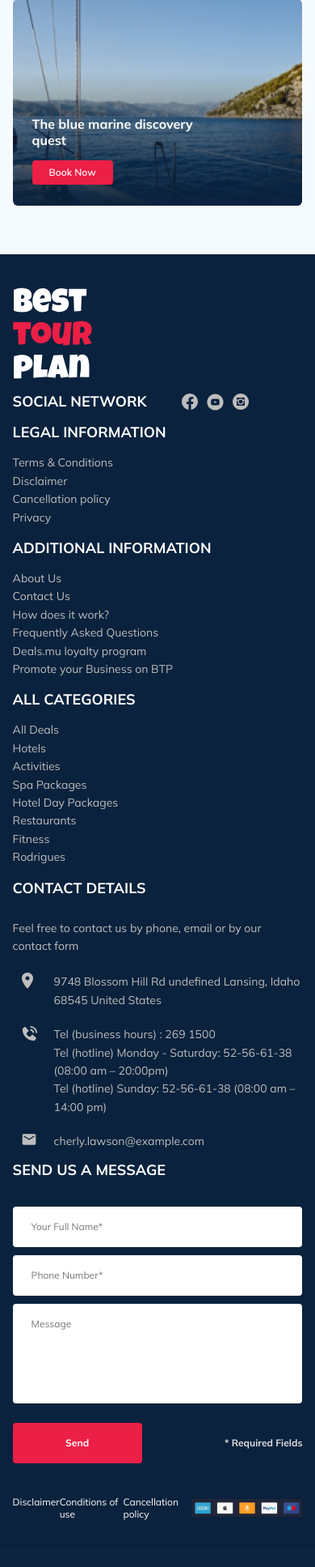
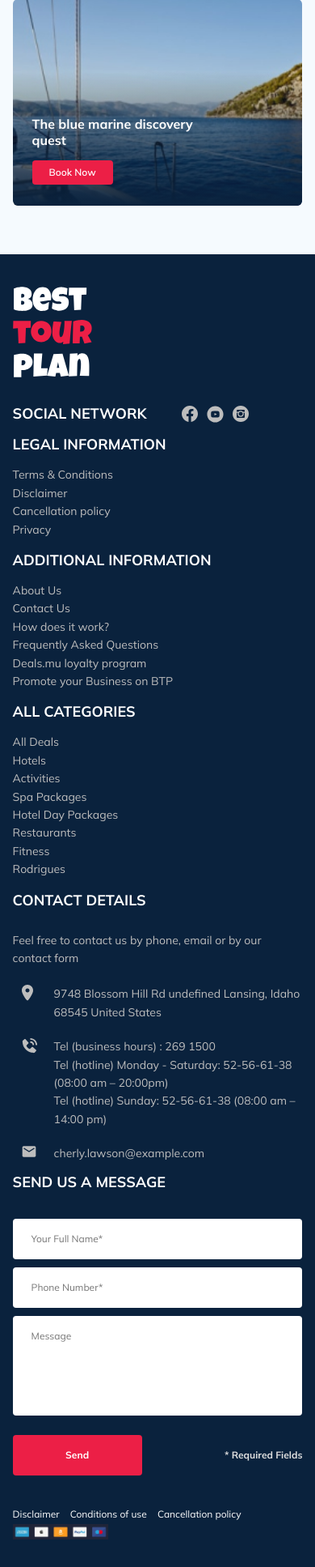
Before and after one commit to Jorine11/tour-plan, a PHP site: page / in a window 390 px wide. Shown: the part 2945-4880 px from the top of the page at 81% size. Before the commit the page ends 4822 px from the top, so only its background shows below. Run offline with PHP 8.4, Linux system fonts and the light colour scheme; some libraries are stand-ins or nearby versions.

Commit message:
fix: response

```diff
--- a/css/style.css
+++ b/css/style.css
@@ -854,7 +854,7 @@ button {
   grid-auto-rows: minmax(30px, min-content);
 }
 
-.footer-logo {
+.footer-logo__wrap {
   -ms-grid-row: 1;
   -ms-grid-row-span: 3;
   grid-row: 1 / 4;
@@ -927,20 +927,11 @@ button {
   min-width: 40px;
 }
 
-.footer-info {
-  display: -webkit-box;
-  display: -ms-flexbox;
-  display: flex;
-  -webkit-box-pack: end;
-      -ms-flex-pack: end;
-          justify-content: flex-end;
-}
-
 .footer-info__list {
-  min-width: 696px;
-  display: -webkit-box;
-  display: -ms-flexbox;
-  display: flex;
+  display: -ms-grid;
+  display: grid;
+  -ms-grid-columns: (33%)[3];
+      grid-template-columns: repeat(3, 33%);
   -webkit-box-pack: justify;
       -ms-flex-pack: justify;
           justify-content: space-between;
@@ -951,6 +942,9 @@ button {
 }
 
 .footer-info__item {
+  -ms-grid-column: 2;
+  -ms-grid-column-span: 1;
+  grid-column: 2 / 3;
   width: 283px;
   display: -webkit-box;
   display: -ms-flexbox;
@@ -958,6 +952,9 @@ button {
   -webkit-box-pack: justify;
       -ms-flex-pack: justify;
           justify-content: space-between;
+  -ms-flex-item-align: end;
+      align-self: end;
+  justify-self: center;
 }
 
 .footer-info__text {
@@ -971,6 +968,14 @@ button {
 .footer-info__link {
   text-decoration: none;
   color: inherit;
+}
+
+.footer-info__img {
+  -ms-grid-column: 3;
+  -ms-grid-column-span: 1;
+  grid-column: 3 / 4;
+  -ms-grid-column-align: end;
+      justify-self: end;
 }
 
 .social-network {
@@ -1012,7 +1017,7 @@ button {
 }
 
 .contact-details {
-  padding-top: 30px;
+  padding-top: 33px;
   -ms-grid-row: 4;
   grid-row: 4;
   grid-column: span 2;
@@ -1036,7 +1041,7 @@ button {
   list-style: none;
   padding: 0;
   margin: 0;
-  margin-top: 22px;
+  margin-top: 19px;
 }
 
 .contact-details__item {
@@ -1502,6 +1507,20 @@ template {
     width: 230px;
     min-height: 230px;
   }
+  .footer-wrap {
+    -ms-grid-columns: (minmax(min-content, 1fr))[4];
+        grid-template-columns: repeat(4, minmax(-webkit-min-content, 1fr));
+        grid-template-columns: repeat(4, minmax(min-content, 1fr));
+  }
+  .send-messange__input {
+    width: 100%;
+    -ms-flex-preferred-size: 100%;
+        flex-basis: 100%;
+    margin-bottom: 15px;
+  }
+  .send-messange__textarea {
+    margin-top: 0;
+  }
 }
 
 @media (max-width: 992px) {
@@ -1612,7 +1631,7 @@ template {
   .footer {
     padding-top: 10px;
   }
-  .footer-logo {
+  .footer-logo__wrap {
     width: 98px;
     height: 115px;
     -ms-grid-row: 1;
@@ -1651,6 +1670,13 @@ template {
   }
   .footer-info__list {
     margin-top: 57px;
+  }
+  .footer-info__item {
+    -ms-grid-column: 1;
+    -ms-grid-column-span: 2;
+    grid-column: 1 / 3;
+    -ms-grid-column-align: start;
+        justify-self: start;
   }
   .social-network {
     -ms-grid-row: 1;
@@ -1804,7 +1830,13 @@ template {
     margin: auto;
   }
   .footer-wrap {
-    grid-gap: 0;
+    grid-gap: 2px;
+    -ms-grid-columns: (minmax(min-content, 1fr))[4];
+        grid-template-columns: repeat(4, minmax(-webkit-min-content, 1fr));
+        grid-template-columns: repeat(4, minmax(min-content, 1fr));
+  }
+  .footer-logo__wrap {
+    margin-bottom: 15px;
   }
   .footer-legal {
     -ms-grid-column: 4;
@@ -1875,7 +1907,7 @@ template {
     -ms-grid-columns: 1fr;
         grid-template-columns: 1fr;
   }
-  .footer-logo {
+  .footer-logo__wrap {
     -ms-grid-row: 1;
     grid-row: 1;
     -ms-grid-column: 1;
@@ -1951,6 +1983,17 @@ template {
     padding-top: 5px;
     padding-bottom: 40px;
   }
+  .footer-info__list {
+    row-gap: 5px;
+  }
+  .footer-info__img {
+    -ms-grid-row: 2;
+    grid-row: 2;
+    -ms-grid-column: 1;
+    grid-column: 1;
+    -ms-grid-column-align: start;
+        justify-self: start;
+  }
 }
 
 @media (max-width: 380px) {
@@ -1968,10 +2011,6 @@ template {
     text-align: center;
     text-transform: uppercase;
   }
-  .footer-info__list {
-    -ms-flex-wrap: wrap;
-        flex-wrap: wrap;
-  }
 }
 
 @media (max-width: 320px) {
@@ -2053,7 +2092,7 @@ template {
   .footer {
     padding-top: 40px;
   }
-  .footer-logo {
+  .footer-logo__wrap {
     margin-bottom: 22px;
   }
   .footer-legal {
--- a/index.html
+++ b/index.html
@@ -400,11 +400,13 @@
     <footer class="footer">
       <div class="container footer-container">
         <div class="footer-wrap">
-          <img
-            src="img/vertical-logo.svg"
-            alt="logo: best tour plan"
-            class="logo footer-logo"
-          />
+          <div class="footer-logo__wrap">
+            <img
+              src="img/vertical-logo.svg"
+              alt="logo: best tour plan"
+              class="logo footer-logo"
+            />
+          </div>
           <div class="footer__ul footer-categories">
             <h3 class="footer-categories__title footer__title">
               ALL CATEGORIES
--- a/sass/_media.sass
+++ b/sass/_media.sass
@@ -11,6 +11,17 @@
       &__item
         width: 230px
         min-height: 230px
+  .footer
+    &-wrap
+      grid-template-columns: repeat(4, minmax(min-content, 1fr))
+  .send
+    &-messange
+      &__input
+        width: 100%
+        flex-basis: 100%
+        margin-bottom: 15px
+      &__textarea
+        margin-top: 0
 @media (max-width: 992px)
   .container
     max-width: 700px
@@ -90,10 +101,11 @@
   .footer
     padding-top: 10px
     &-logo
-      width: 98px
-      height: 115px
-      grid-row: 1
-      margin-top: 30px
+      &__wrap
+        width: 98px
+        height: 115px
+        grid-row: 1
+        margin-top: 30px
     &-wrap
       grid-template-columns: repeat(4, minmax(150px, 1fr))
       grid-gap: 30px
@@ -113,6 +125,9 @@
     &-info
       &__list
         margin-top: 57px
+      &__item
+        grid-column: 1 / 3
+        justify-self: start
   .social
     &-network
       grid-row: 1
@@ -220,7 +235,11 @@
       max-width: 700px
       margin: auto
     &-wrap
-      grid-gap: 0
+      grid-gap: 2px
+      grid-template-columns: repeat(4, minmax(min-content, 1fr))
+    &-logo
+      &__wrap
+        margin-bottom: 15px
     &-legal
       grid-column: 4 / 5
       padding-left: 0px
@@ -268,8 +287,9 @@
       grid-gap: 0
       grid-template-columns: 1fr
     &-logo
-      grid-row: 1
-      grid-column: 1
+      &__wrap
+        grid-row: 1
+        grid-column: 1
     &-additional
       grid-row: 4
       grid-column: 1
@@ -318,6 +338,14 @@
   .hotel
     padding-top: 5px
     padding-bottom: 40px
+  .footer
+    &-info
+      &__list
+        row-gap: 5px
+      &__img
+        grid-row: 2
+        grid-column: 1
+        justify-self: start
 @media (max-width: 380px)
   .booking
     &-info
@@ -332,10 +360,7 @@
       line-height: 23px
       text-align: center
       text-transform: uppercase
-  .footer
-    &-info
-      &__list
-        flex-wrap: wrap
+
 @media (max-width: 320px)
   .container
     width: 280px
@@ -403,7 +428,8 @@
   .footer
     padding-top: 40px
     &-logo
-      margin-bottom: 22px
+      &__wrap
+        margin-bottom: 22px
     &-legal
       margin-bottom: 31px
     &-additional
--- a/sass/blocks/_footer.sass
+++ b/sass/blocks/_footer.sass
@@ -8,8 +8,9 @@
     grid-gap: 20px
     grid-auto-rows: minmax(30px, min-content)
   &-logo
-    grid-row: 1 / 4
-    margin-top: 30px
+    &__wrap
+      grid-row: 1 / 4
+      margin-top: 30px
   &-categories
     grid-row: 1 / 4
     &__title
@@ -50,18 +51,19 @@
     &-wrap
       min-width: 40px
   &-info
-    display: flex
-    justify-content: flex-end
     &__list
-      min-width: 696px
-      display: flex
+      display: grid
+      grid-template-columns: repeat(3, 33%)
       justify-content: space-between
       align-items: center
       margin-top: 63px
     &__item
+      grid-column: 2 / 3
       width: 283px
       display: flex
       justify-content: space-between
+      align-self: end
+      justify-self: center
     &__text
       font-style: normal
       font-weight: normal
@@ -71,6 +73,9 @@
     &__link
       text-decoration: none
       color: inherit
+    &__img
+      grid-column: 3 / 4
+      justify-self: end
 .social
   &-network
     display: flex
@@ -94,7 +99,7 @@
       margin-right: 43px
 .contact
   &-details
-    padding-top: 30px
+    padding-top: 33px
     grid-row: 4
     grid-column: span 2
     margin-bottom: 94px
@@ -111,7 +116,7 @@
       list-style: none
       padding: 0
       margin: 0
-      margin-top: 22px
+      margin-top: 19px
     &__item
       display: flex
       align-items: flex-start
```
Also changed, not shown: 1 other file.
